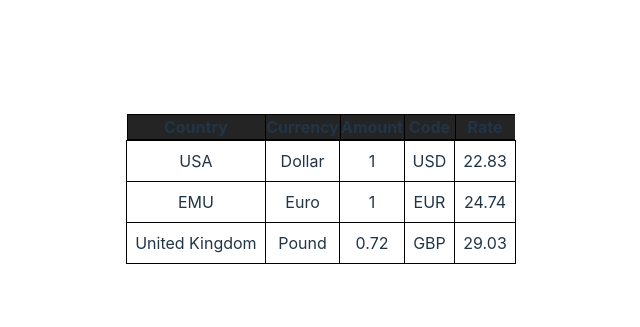
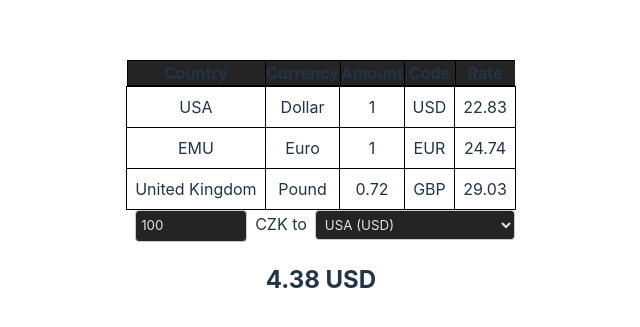
Before and after one commit to bouskaM/currency-converter, a React (Vite) app: page / in a window 1280 px wide. Shown: the part 211-538 px from the top of the page, without its empty margins (319-959 px from the left). Built offline with nearby package versions, Linux system fonts and the light colour scheme.

Commit message:
ConverterForm component

```diff
--- /dev/null
+++ b/src/components/ConverterForm.tsx
@@ -0,0 +1,74 @@
+import React, { useEffect, useState } from 'react';
+import styled from 'styled-components';
+import { CountryCodeRate } from '../types';
+import CurrencySelect from './CurrencySelect';
+
+interface ConverterFormProps {
+    rates: CountryCodeRate[]
+}
+
+const StyledInput = styled.input`
+    padding: 5px;
+    font-family: Inter, system-ui, Avenir, Helvetica, Arial, sans-serif;
+    line-height: 1.5;
+    font-weight: 400;
+    border: 1px solid #ccc;
+    border-radius: 4px;
+    background-color: #242424;
+    color: rgba(255, 255, 255, 0.87);
+    margin-right: 8px;
+    margin-left: 8px;
+    width: 100px;
+`;
+
+export default function ConverterForm({ rates }: ConverterFormProps) {
+    const [number, setNumber] = useState<number>(100);
+    const [selectedCode, setSelectedCode] = useState<string>(rates[0].code);
+    const [selectedRate, setSelectedRate] = useState<number>(rates[0].rate);
+    const [convertedValue, setConvertedValue] = useState<string>('0.00');
+
+    useEffect(() => {
+        const convertedValue = (number / selectedRate).toFixed(2);
+        setConvertedValue(convertedValue);
+    }, [number, selectedRate]);
+
+    const handleNumberChange = ((event: React.ChangeEvent<HTMLInputElement>) => {
+        const value = Number(event.target.value);
+        if (!isNaN(value) && value >= 0) {
+            setNumber(value);
+        }
+    });
+
+    const handleCurrencyChange = ((currency: string, rate: number) => {
+        setSelectedCode(currency);
+        setSelectedRate(rate);
+    });
+
+
+    return (
+        <>
+            <StyledInput type='number' onChange={handleNumberChange} defaultValue={number} />
+            <label>CZK to</label>
+            <CurrencySelect onCodeChange={handleCurrencyChange} options={
+                [{
+                    country: "USA",
+                    code: "USD",
+                    rate: 22.83
+                },
+                {
+                    country: "EMU",
+                    code: "EUR",
+                    rate: 24.74
+                },
+                {
+                    country: "United Kingdom",
+                    code: "GBP",
+                    rate: 29.03
+
+                }]
+            } />
+
+            <h2>{convertedValue} {selectedCode}</h2>
+        </>
+    );
+};
--- /dev/null
+++ b/src/components/CurrencySelect.tsx
@@ -0,0 +1,42 @@
+import React from 'react';
+import styled from 'styled-components';
+import { CountryCodeRate } from '../types';
+
+interface CurrencySelectProps {
+    options: CountryCodeRate[];
+    onCodeChange: (currency: string, rate: number) => void;
+}
+
+const Select = styled.select`
+    padding: 5px;
+    font-family: Inter, system-ui, Avenir, Helvetica, Arial, sans-serif;
+    line-height: 1.5;
+    font-weight: 400;
+    border: 1px solid #ccc;
+    border-radius: 4px;
+    background-color: #242424;
+    color: rgba(255, 255, 255, 0.87);
+    width: 200px;
+    margin-left: 8px;
+`;
+
+export default function CurrencySelect({ options, onCodeChange }: CurrencySelectProps) {
+
+    const handleChange = ((event: React.ChangeEvent<HTMLSelectElement>) => {
+        const selectedCode = event.target.value;
+        const selectedOption = options.find(option => option.code === selectedCode);
+        if (selectedOption) {
+            onCodeChange(selectedOption.code, selectedOption.rate);
+        }
+    });
+
+    return (
+        <Select onChange={handleChange}>
+            {options.map(({ country, code }) => (
+                <option key={`${code}+${country}`} value={code}>
+                    {country} ({code})
+                </option>
+            ))}
+        </Select>
+    );
+};
--- a/src/pages/HomePage.tsx
+++ b/src/pages/HomePage.tsx
@@ -1,3 +1,4 @@
+import ConverterForm from "../components/ConverterForm";
 import RatesTable from "../components/RatesTable";
 
 function HomePage() {
@@ -26,6 +27,24 @@ function HomePage() {
                         code: "GBP",
                         rate: 29.03,
                     }]} />
+
+                    <ConverterForm rates={[
+                        {
+                            country: "USA",
+                            code: "USD",
+                            rate: 22.83,
+                        },
+                        {
+                            country: "EMU",
+                            code: "EUR",
+                            rate: 24.74,
+                        },
+                        {
+                            country: "United Kingdom",
+                            code: "GBP",
+                            rate: 29.03,
+                        }
+                    ]} />
         </div>
     );
 }
--- a/src/types/index.ts
+++ b/src/types/index.ts
@@ -5,3 +5,5 @@ export interface CurrencyRate {
     code: string;
     rate: number;
 }
+
+export type CountryCodeRate = Pick<CurrencyRate, 'country' | 'code' | 'rate'>;
```
